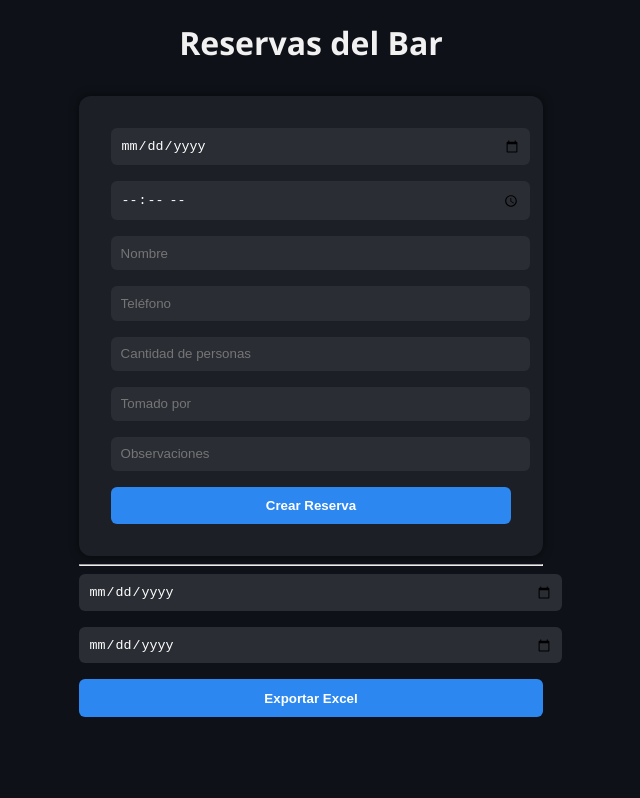
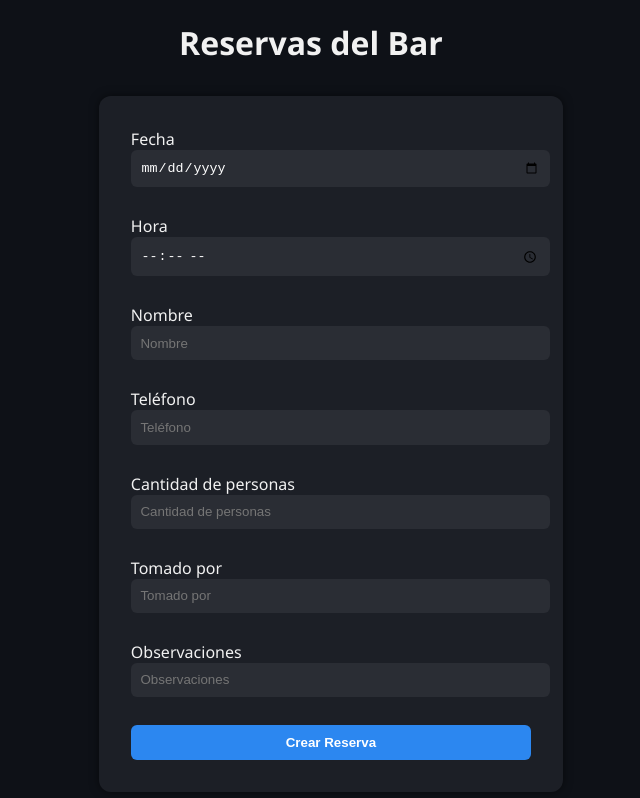
Before and after one commit to Crotoconlaptop/isabellamanager, a React (Vite) app: page / in a window 1280 px wide. Shown: the top 798 px of the page, without its empty margins (329-969 px from the left). Built offline with nearby package versions, Linux system fonts and the light colour scheme.

Commit message:
cambio a supabase

```diff
--- a/src/components/ReservaForm.jsx
+++ b/src/components/ReservaForm.jsx
@@ -19,24 +19,108 @@ function ReservaForm() {
   async function handleSubmit(e) {
     e.preventDefault();
     try {
-      await crearReserva(form);
+      await crearReserva({
+        ...form,
+        cantidad: parseInt(form.cantidad, 10),
+      });
       alert("Reserva creada con éxito");
-      setForm({ fecha: "", hora: "", nombre: "", telefono: "", cantidad: "", tomadoPor: "", observaciones: "" });
+      setForm({
+        fecha: "",
+        hora: "",
+        nombre: "",
+        telefono: "",
+        cantidad: "",
+        tomadoPor: "",
+        observaciones: ""
+      });
     } catch (err) {
       alert(err.message || "Error al crear reserva");
     }
   }
 
   return (
-    <form onSubmit={handleSubmit}>
-      <input type="date" name="fecha" value={form.fecha} onChange={handleChange} placeholder="Fecha" required />
-      <input type="time" name="hora" value={form.hora} onChange={handleChange} placeholder="Hora" required />
-      <input name="nombre" value={form.nombre} onChange={handleChange} placeholder="Nombre" required />
-      <input name="telefono" value={form.telefono} onChange={handleChange} placeholder="Teléfono" required />
-      <input type="number" name="cantidad" value={form.cantidad} onChange={handleChange} placeholder="Cantidad de personas" required />
-      <input name="tomadoPor" value={form.tomadoPor} onChange={handleChange} placeholder="Tomado por" />
-      <input name="observaciones" value={form.observaciones} onChange={handleChange} placeholder="Observaciones" />
-      <button type="submit">Crear Reserva</button>
+    <form onSubmit={handleSubmit} style={{ display: "flex", flexDirection: "column", gap: "12px" }}>
+      <label>
+        Fecha
+        <input
+          type="date"
+          name="fecha"
+          value={form.fecha}
+          onChange={handleChange}
+          placeholder="Seleccionar fecha"
+          required
+        />
+      </label>
+
+      <label>
+        Hora
+        <input
+          type="time"
+          name="hora"
+          value={form.hora}
+          onChange={handleChange}
+          placeholder="Seleccionar hora"
+          required
+        />
+      </label>
+
+      <label>
+        Nombre
+        <input
+          name="nombre"
+          value={form.nombre}
+          onChange={handleChange}
+          placeholder="Nombre"
+          required
+        />
+      </label>
+
+      <label>
+        Teléfono
+        <input
+          name="telefono"
+          value={form.telefono}
+          onChange={handleChange}
+          placeholder="Teléfono"
+          required
+        />
+      </label>
+
+      <label>
+        Cantidad de personas
+        <input
+          type="number"
+          name="cantidad"
+          value={form.cantidad}
+          onChange={handleChange}
+          placeholder="Cantidad de personas"
+          required
+        />
+      </label>
+
+      <label>
+        Tomado por
+        <input
+          name="tomadoPor"
+          value={form.tomadoPor}
+          onChange={handleChange}
+          placeholder="Tomado por"
+        />
+      </label>
+
+      <label>
+        Observaciones
+        <input
+          name="observaciones"
+          value={form.observaciones}
+          onChange={handleChange}
+          placeholder="Observaciones"
+        />
+      </label>
+
+      <button type="submit" style={{ padding: "10px", fontWeight: "bold" }}>
+        Crear Reserva
+      </button>
     </form>
   );
 }
--- a/src/services/api.js
+++ b/src/services/api.js
@@ -1,29 +1,23 @@
-const API_URL = "http://62.146.229.231:3010";
+import { createClient } from '@supabase/supabase-js'
 
-export async function crearReserva(data) {
-  const res = await fetch(`${API_URL}/reservas`, {
-    method: "POST",
-    headers: { "Content-Type": "application/json" },
-    body: JSON.stringify(data)
-  });
+const supabaseUrl = 'https://xswvbcgaxtgcedxwxzcg.supabase.co'
+const supabaseKey = 'eyJhbGciOiJIUzI1NiIsInR5cCI6IkpXVCJ9.eyJpc3MiOiJzdXBhYmFzZSIsInJlZiI6Inhzd3ZiY2dheHRnY2VkeHd4emNnIiwicm9sZSI6ImFub24iLCJpYXQiOjE3NTM0NTY5MzYsImV4cCI6MjA2OTAzMjkzNn0.mbeOJKcaww8eNzXzN1w5INi1A5y2VCC-cXKNLHu4jB8'
+const supabase = createClient(supabaseUrl, supabaseKey)
 
-  if (!res.ok) {
-    const error = await res.json();
-    throw new Error(error.message || "Error al crear reserva");
-  }
-
-  return await res.json();
+export async function crearReserva(reserva) {
+  const { data, error } = await supabase.from('reservas').insert([reserva])
+  if (error) throw error
+  return data
 }
 
 export async function exportarReservas(desde, hasta) {
-  const res = await fetch(`${API_URL}/exportar?desde=${desde}&hasta=${hasta}`);
-  if (!res.ok) throw new Error("Error al exportar");
-  const blob = await res.blob();
-
-  const url = window.URL.createObjectURL(blob);
-  const a = document.createElement("a");
-  a.href = url;
-  a.download = `reservas-${desde}_a_${hasta}.xlsx`;
-  a.click();
-  window.URL.revokeObjectURL(url);
+  const { data, error } = await supabase
+    .from('reservas')
+    .select('*')
+    .gte('fecha', desde)
+    .lte('fecha', hasta)
+    .order('fecha', { ascending: true })
+    .order('hora', { ascending: true })
+  if (error) throw error
+  return data
 }
```
